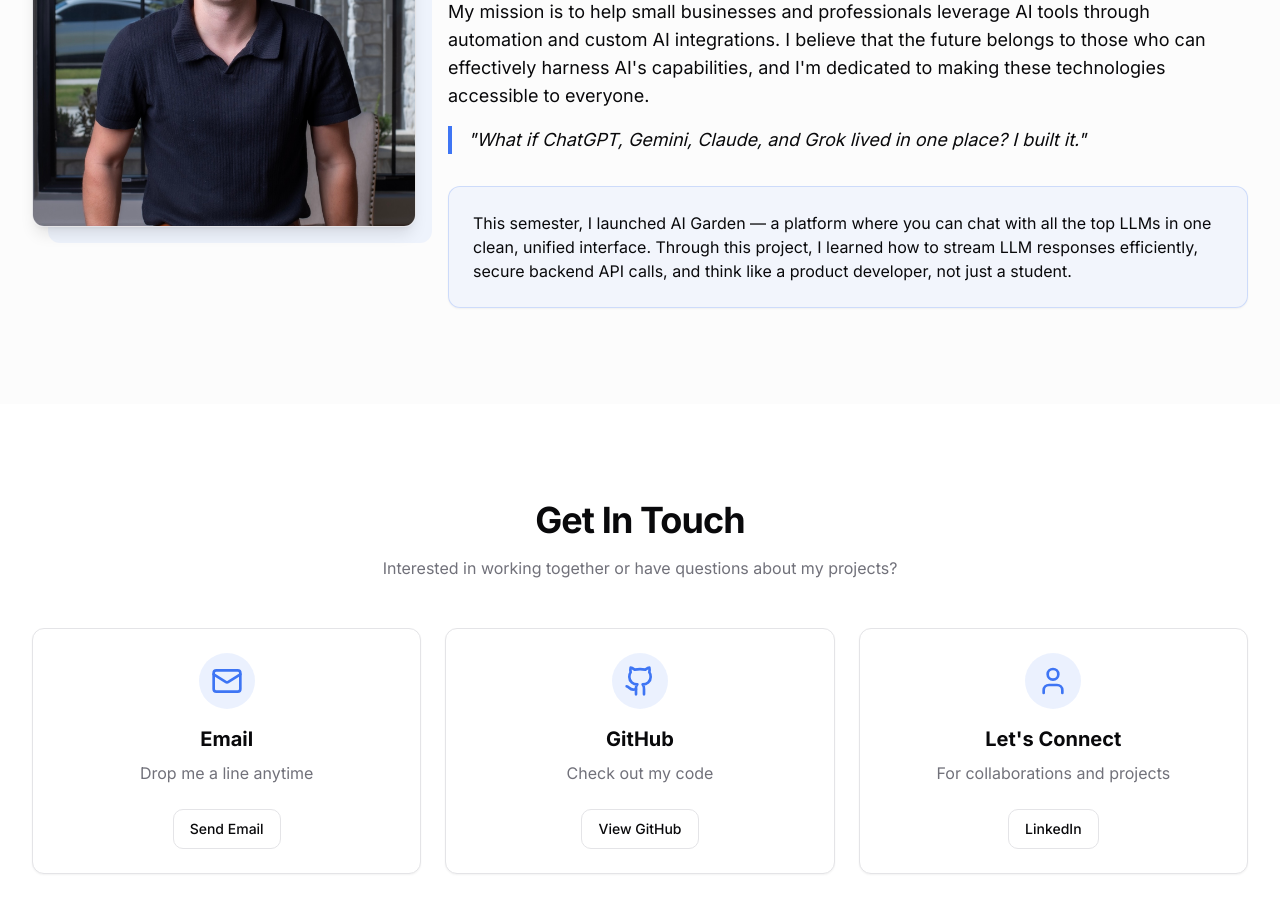
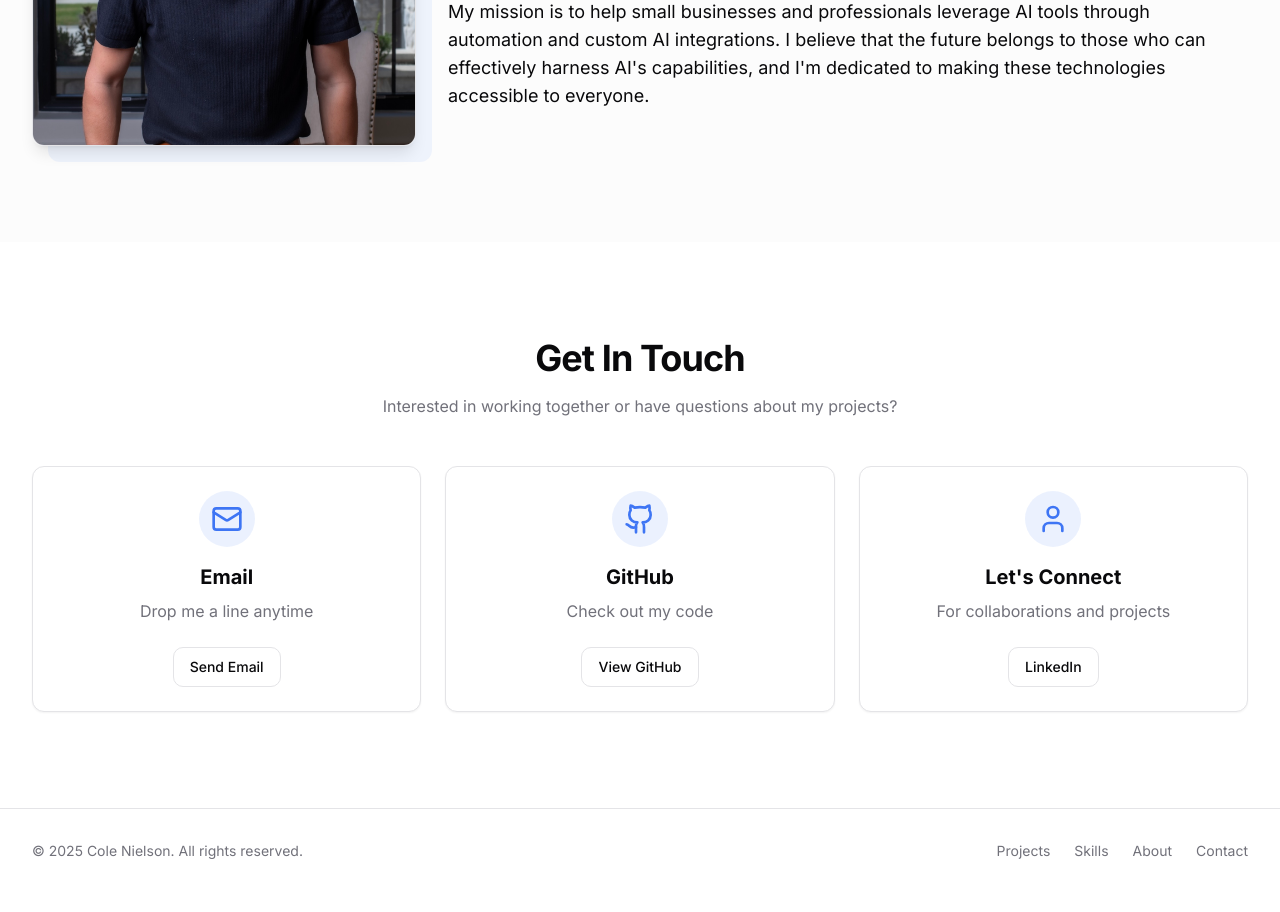
Before and after one commit to colenielsonauto/coles-mf-portfolio, a React (Vite) app: page / in a window 1280 px wide. Shown: the part 2920-3832 px from the top of the page. Built offline with nearby package versions, Linux system fonts and the light colour scheme.

Commit message:
Remove AI Garden references
Removed text and associated elements related to AI Garden from the About Me section.

```diff
--- a/src/components/AboutSection.tsx
+++ b/src/components/AboutSection.tsx
@@ -37,21 +37,7 @@ export function AboutSection() {
               <p>
                 My mission is to help small businesses and professionals leverage AI tools through automation and custom AI integrations. I believe that the future belongs to those who can effectively harness AI's capabilities, and I'm dedicated to making these technologies accessible to everyone.
               </p>
-
-              <blockquote className="border-l-4 border-accent pl-4 italic">
-                <p>
-                  "What if ChatGPT, Gemini, Claude, and Grok lived in one place? I built it."
-                </p>
-              </blockquote>
             </div>
-
-            <Card className="mt-8 bg-accent/5 border-accent/20">
-              <CardContent className="pt-6">
-                <p>
-                  This semester, I launched AI Garden — a platform where you can chat with all the top LLMs in one clean, unified interface. Through this project, I learned how to stream LLM responses efficiently, secure backend API calls, and think like a product developer, not just a student.
-                </p>
-              </CardContent>
-            </Card>
           </div>
         </div>
       </div>
```
